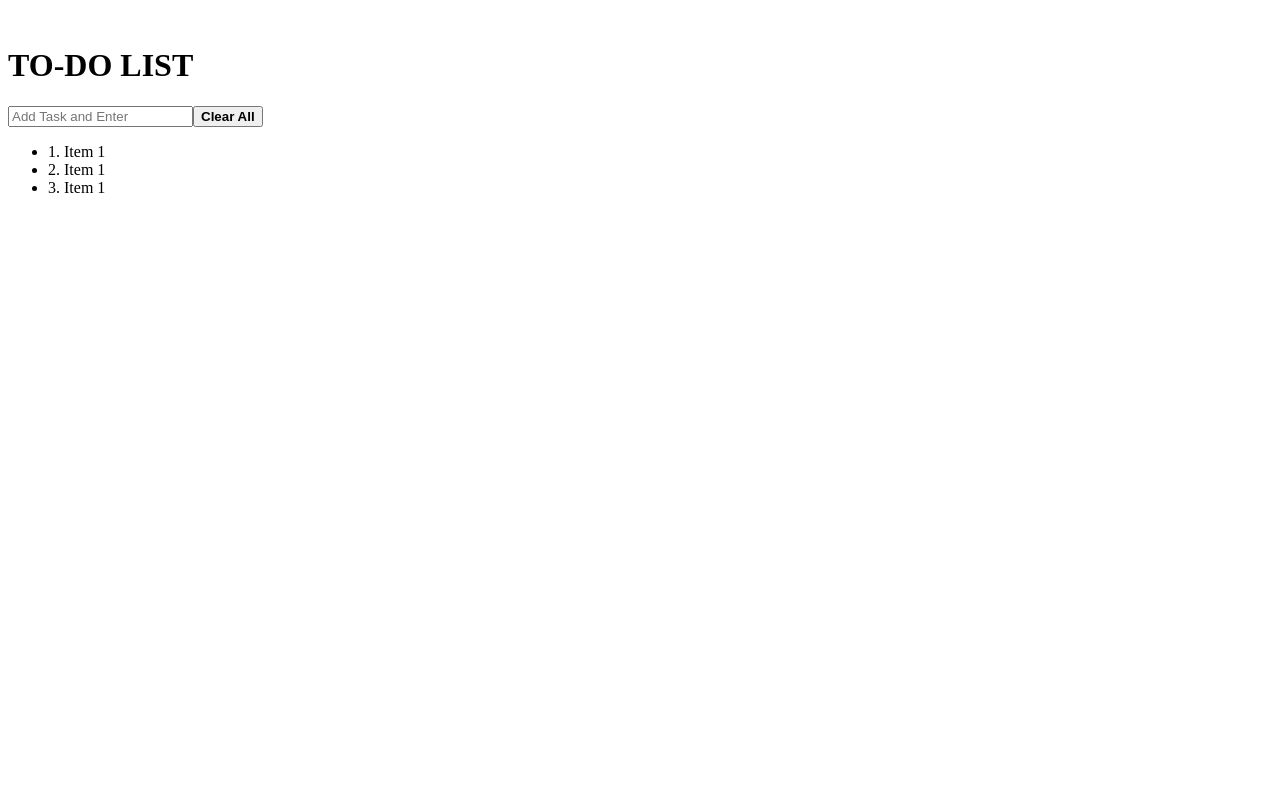
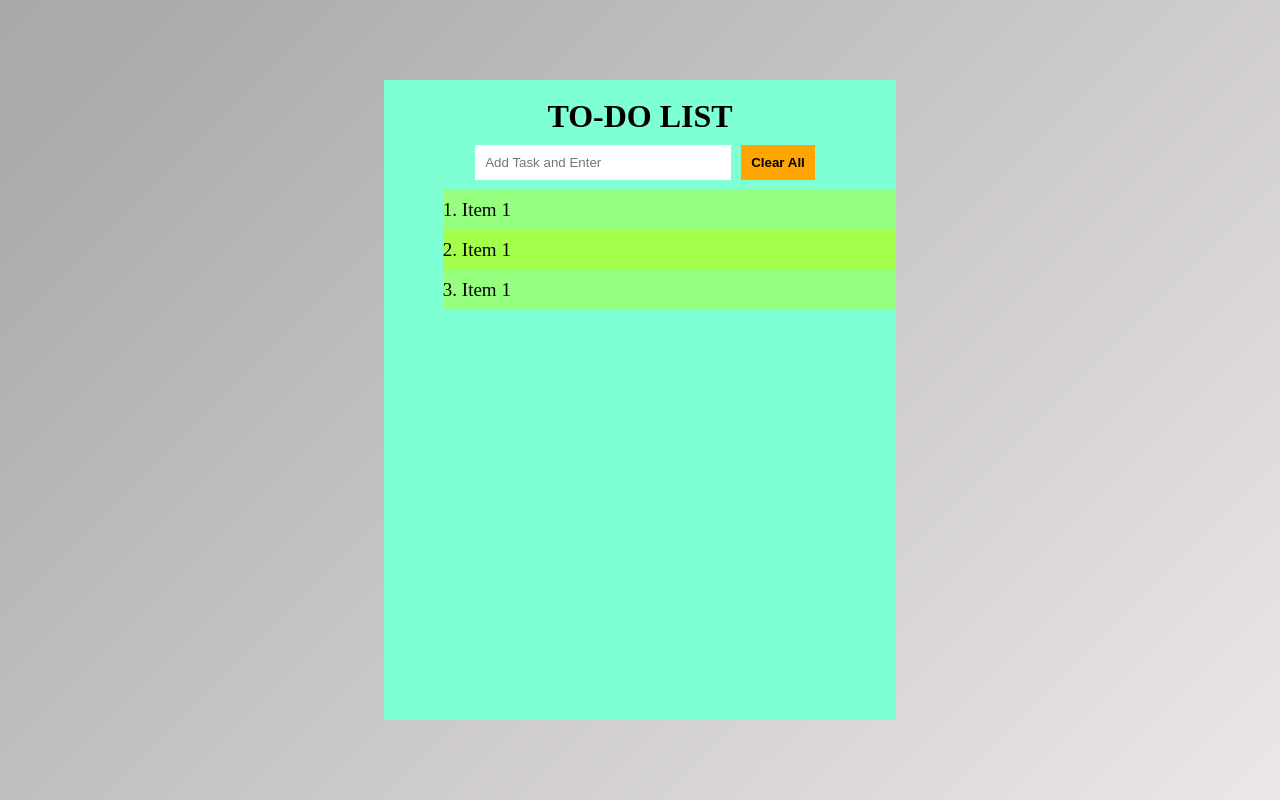
Before and after one commit to yashwantji/yashwantji.github.io, a plain HTML site: page to-do.html in a window 1280 px wide. Drawn offline with nearby package versions, Linux system fonts and the light colour scheme.

Commit message:
Update to-do.html

```diff
--- a/to-do.html
+++ b/to-do.html
@@ -4,7 +4,7 @@
     <meta charset="UTF-8">
     <meta name="viewport" content="width=device-width, initial-scale=1.0">
     <title>Task List</title>
-    <link rel="stylesheet" href="style.css">
+    <link rel="stylesheet" href="to-do.css">
     <script src="https://ajax.googleapis.com/ajax/libs/jquery/3.6.1/jquery.min.js"></script>
 </head>
 <body>
```
